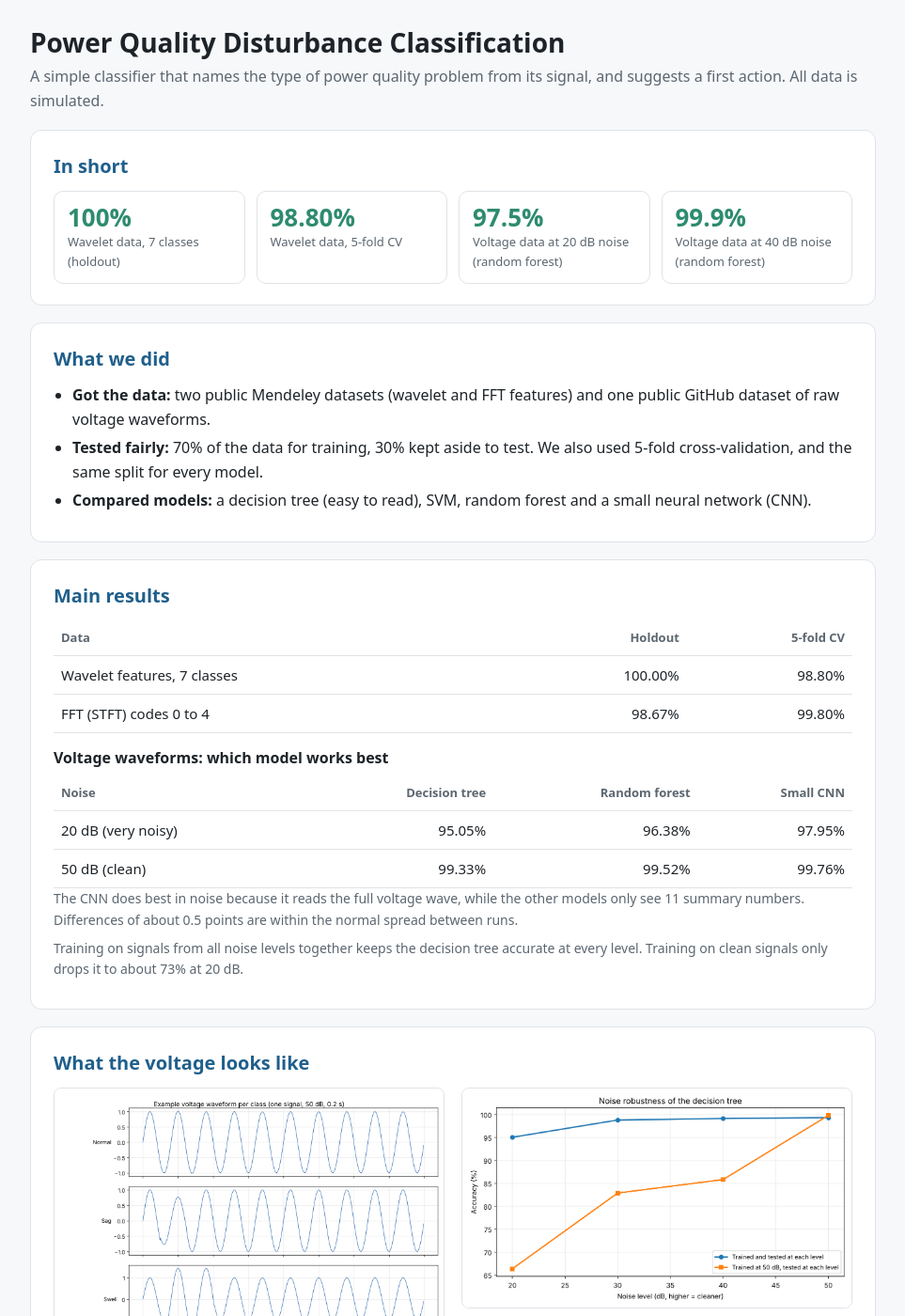
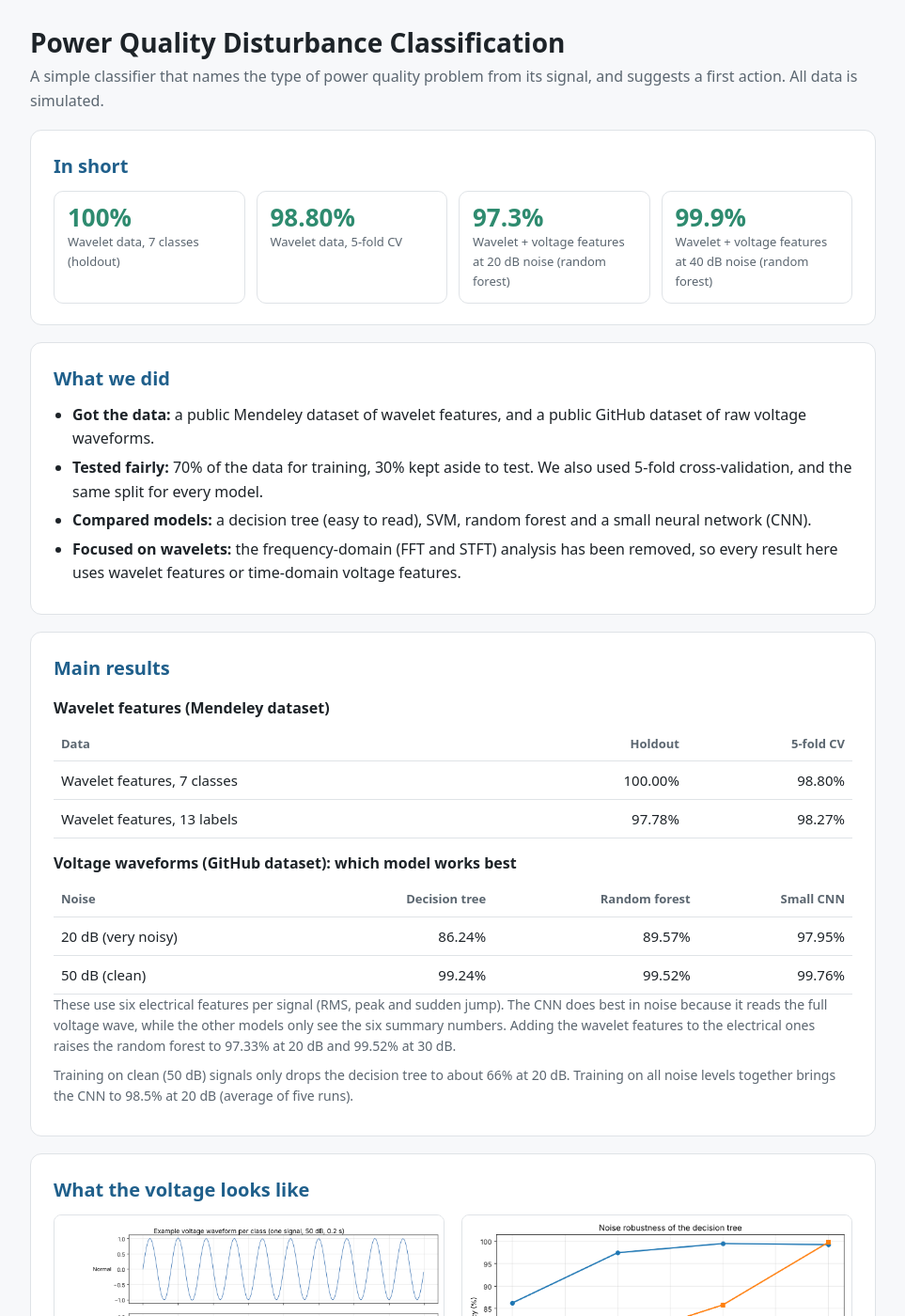
Before and after one commit to SumaAcharya/SumaAcharya.github.io, a Jekyll site: the page pq-classification/index.html, which Jekyll copies as it is, in a window 1280 px wide and 1400 px high. Shown: the whole window at 94% size, without its empty margins (158-1121 px from the left). Built offline with Jekyll 4.4.1, drawn with Linux system fonts in a browser that asks for light colours; some of the changed text lies outside the part shown.

Commit message:
Webpage: wavelet-focused, 6 electrical features, regenerated numbers; remove FFT/STFT content
Co-Authored-By: Claude Haiku 5.5 <noreply@anthropic.com>
Claude-Session: https://claude.ai/code/session_01XgHpHjcXs9ZsT4pXBJ5wU2

```diff
--- a/pq-classification/index.html
+++ b/pq-classification/index.html
@@ -55,39 +55,41 @@ a { color: var(--accent); }
   <div class="kpis">
     <div class="kpi"><div class="v">100%</div><div class="k">Wavelet data, 7 classes (holdout)</div></div>
     <div class="kpi"><div class="v">98.80%</div><div class="k">Wavelet data, 5-fold CV</div></div>
-    <div class="kpi"><div class="v">97.5%</div><div class="k">Voltage data at 20 dB noise (random forest)</div></div>
-    <div class="kpi"><div class="v">99.9%</div><div class="k">Voltage data at 40 dB noise (random forest)</div></div>
+    <div class="kpi"><div class="v">97.3%</div><div class="k">Wavelet + voltage features at 20 dB noise (random forest)</div></div>
+    <div class="kpi"><div class="v">99.9%</div><div class="k">Wavelet + voltage features at 40 dB noise (random forest)</div></div>
   </div>
 </section>
 
 <section>
   <h2>What we did</h2>
   <ul>
-    <li><b>Got the data:</b> two public Mendeley datasets (wavelet and FFT features) and one public GitHub dataset of raw voltage waveforms.</li>
+    <li><b>Got the data:</b> a public Mendeley dataset of wavelet features, and a public GitHub dataset of raw voltage waveforms.</li>
     <li><b>Tested fairly:</b> 70% of the data for training, 30% kept aside to test. We also used 5-fold cross-validation, and the same split for every model.</li>
     <li><b>Compared models:</b> a decision tree (easy to read), SVM, random forest and a small neural network (CNN).</li>
+    <li><b>Focused on wavelets:</b> the frequency-domain (FFT and STFT) analysis has been removed, so every result here uses wavelet features or time-domain voltage features.</li>
   </ul>
 </section>
 
 <section>
   <h2>Main results</h2>
+  <h3>Wavelet features (Mendeley dataset)</h3>
   <div class="table-wrap">
   <table>
     <tr><th>Data</th><th class="n">Holdout</th><th class="n">5-fold CV</th></tr>
     <tr><td>Wavelet features, 7 classes</td><td class="n">100.00%</td><td class="n">98.80%</td></tr>
-    <tr><td>FFT (STFT) codes 0 to 4</td><td class="n">98.67%</td><td class="n">99.80%</td></tr>
+    <tr><td>Wavelet features, 13 labels</td><td class="n">97.78%</td><td class="n">98.27%</td></tr>
   </table>
   </div>
-  <h3>Voltage waveforms: which model works best</h3>
+  <h3>Voltage waveforms (GitHub dataset): which model works best</h3>
   <div class="table-wrap">
   <table>
     <tr><th>Noise</th><th class="n">Decision tree</th><th class="n">Random forest</th><th class="n">Small CNN</th></tr>
-    <tr><td>20 dB (very noisy)</td><td class="n">95.05%</td><td class="n">96.38%</td><td class="n">97.95%</td></tr>
-    <tr><td>50 dB (clean)</td><td class="n">99.33%</td><td class="n">99.52%</td><td class="n">99.76%</td></tr>
+    <tr><td>20 dB (very noisy)</td><td class="n">86.24%</td><td class="n">89.57%</td><td class="n">97.95%</td></tr>
+    <tr><td>50 dB (clean)</td><td class="n">99.24%</td><td class="n">99.52%</td><td class="n">99.76%</td></tr>
   </table>
   </div>
-  <p class="note">The CNN does best in noise because it reads the full voltage wave, while the other models only see 11 summary numbers. Differences of about 0.5 points are within the normal spread between runs.</p>
-  <p class="note">Training on signals from all noise levels together keeps the decision tree accurate at every level. Training on clean signals only drops it to about 73% at 20 dB.</p>
+  <p class="note">These use six electrical features per signal (RMS, peak and sudden jump). The CNN does best in noise because it reads the full voltage wave, while the other models only see the six summary numbers. Adding the wavelet features to the electrical ones raises the random forest to 97.33% at 20 dB and 99.52% at 30 dB.</p>
+  <p class="note">Training on clean (50 dB) signals only drops the decision tree to about 66% at 20 dB. Training on all noise levels together brings the CNN to 98.5% at 20 dB (average of five runs).</p>
 </section>
 
 <section>
@@ -99,7 +101,7 @@ a { color: var(--accent); }
     </figure>
     <figure style="margin:0">
       <img class="fig" src="figures/4_noise_robustness.png" alt="Accuracy against noise level for two training choices">
-      <figcaption class="note">Accuracy against noise level. Training at each level stays above 95%.</figcaption>
+      <figcaption class="note">Decision tree accuracy against noise level. Trained and tested at each level it falls to 86% at 20 dB; trained at 50 dB only, it falls to 66%.</figcaption>
     </figure>
   </div>
   <p class="note" style="margin-top:12px"><b>See the MATLAB graphs:</b> <a href="https://matlab.mathworks.com/open/github/v1?repo=SumaAcharya/MinorProject&amp;file=show_github_pqd.m" target="_blank" rel="noopener">Open show_github_pqd in MATLAB Online</a>, then type <code>show_github_pqd</code> in the Command Window.</p>
@@ -122,7 +124,7 @@ a { color: var(--accent); }
 <section>
   <h2>Limits</h2>
   <div class="warn">
-    <p style="margin:0">The data is simulated, so these results show how well the features separate the classes, not how a real meter would perform. The voltage data has no current measurements. The features in the voltage analysis are our own, so those numbers can't be compared directly with the Mendeley results.</p>
+    <p style="margin:0">The data is simulated, so these results show how well the features separate the classes, not how a real meter would perform. The voltage data has no current measurements. The voltage features are our own, so those numbers can't be compared directly with the Mendeley results.</p>
   </div>
 </section>
 
@@ -131,14 +133,14 @@ a { color: var(--accent); }
   <p class="note">The MATLAB scripts and Python code are in the GitHub repository. The first run of the voltage analysis downloads about 260 MB.</p>
   <pre>clear functions
 run_mendeley_project      % wavelet results
-run_stft_benchmark        % FFT results
 run_mendeley_report       % customer report
-show_github_pqd          % voltage waveforms and noise test</pre>
+show_github_pqd           % voltage waveforms and noise test
+show_ml_comparison        % model comparison charts</pre>
   <p class="note" style="margin-top:10px">Code and data notes: <a href="https://github.com/SumaAcharya/MinorProject">github.com/SumaAcharya/MinorProject</a></p>
 </section>
 
 <footer>
-  Datasets: Veeramsetty et al. (2026), PQ Disturbances Dataset V4, Mendeley Data, DOI 10.17632/nkdpg8mn4f.4 (CC BY 4.0). Veeramsetty, Madgula and Durgam (2026), PQ Issues Using STFT V2, Mendeley Data, DOI 10.17632/w36rk7vh93.2 (CC BY 4.0). Shao, Henriques, Morais and Tedeschi, PQD-1D-model, GitHub (HanShaoll/PQD-1D-model) and IEEE DataPort (power quality disturbance waveform-1D data and model).
+  Dataset: Veeramsetty et al. (2026), PQ Disturbances Dataset V4, Mendeley Data, DOI 10.17632/nkdpg8mn4f.4 (CC BY 4.0). Shao, Henriques, Morais and Tedeschi, PQD-1D-model, GitHub (HanShaoll/PQD-1D-model) and IEEE DataPort (power quality disturbance waveform-1D data and model).
 </footer>
 
 </main>
```
Also changed, not shown: pq-classification/baseline_comparison.csv (deleted, +0 -17 lines), pq-classification/figures/3_fft_spectrum_per_class.png (deleted), pq-classification/figures/4_noise_robustness.png.
